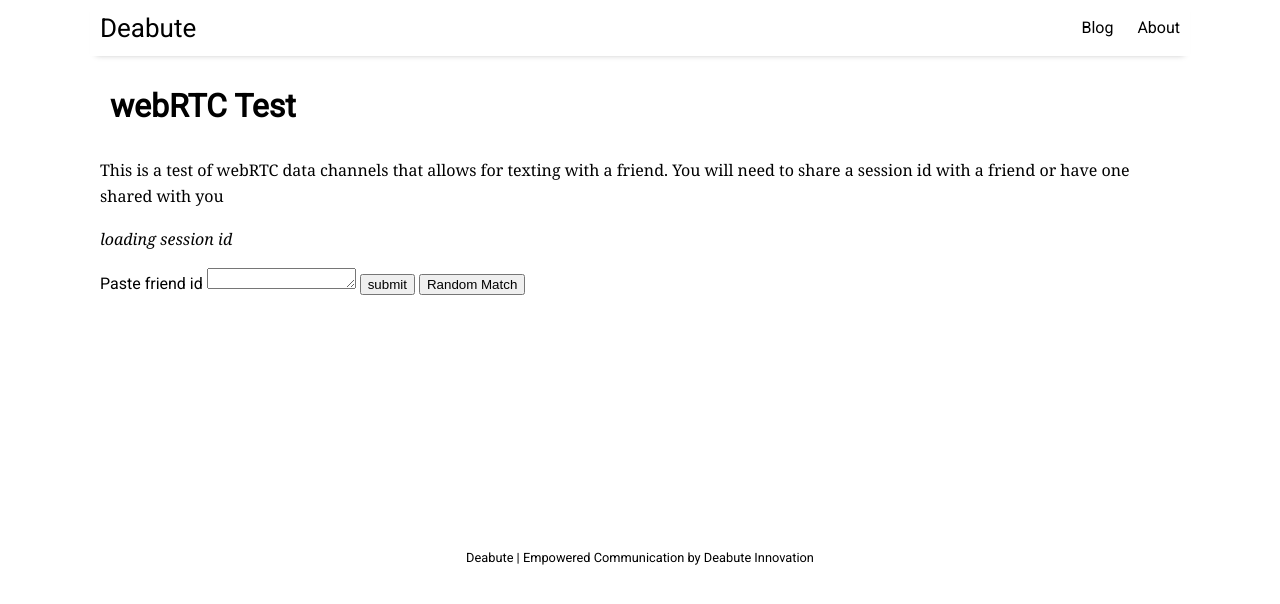
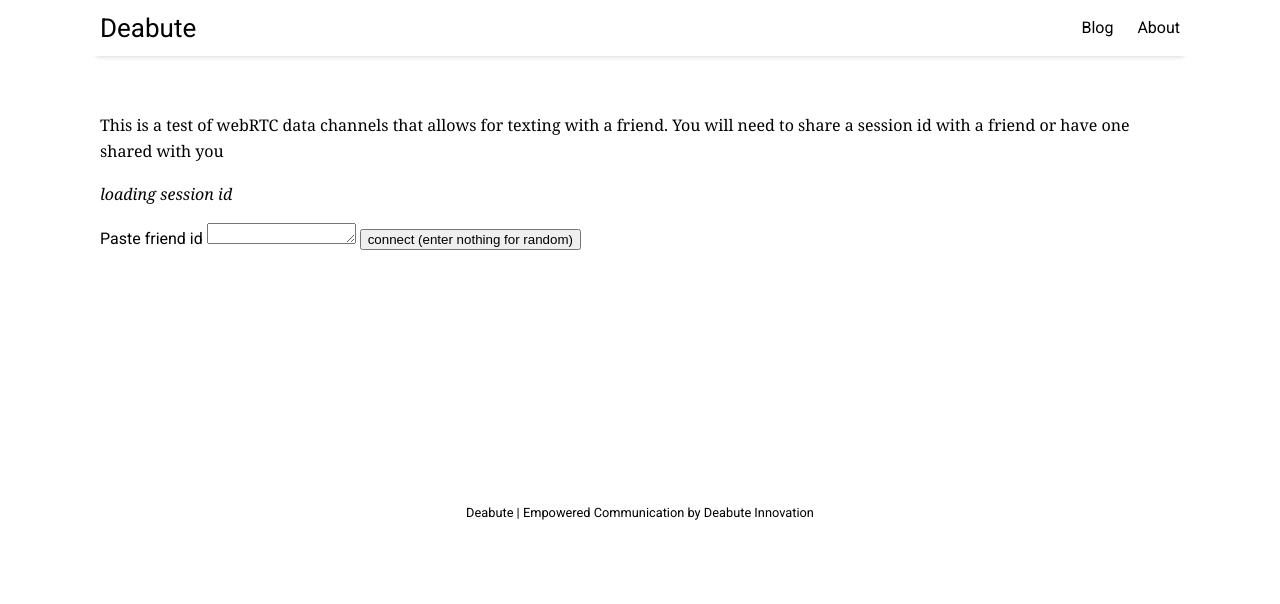
Before and after one commit to Deabute/deabute.com, a Jekyll site: the page built from chat.html, in a window 1280 px wide. Shown: the top 604 px of the page. Built offline with Jekyll 4.4.1, drawn with Linux system fonts in a browser that asks for light colours; nearby versions of some CDN libraries; part of the change alters nothing that is shown.

```diff
--- a/assets/js/chat.js
+++ b/assets/js/chat.js
@@ -3,21 +3,19 @@
 var rtc = { // stun servers in config allow client to introspect a communication path to offer a remote peer
     config: {'iceServers': [ {'urls': 'stun:stun.stunprotocol.org:3478'}, {'urls': 'stun:stun.l.google.com:19302'} ]},
     peer: null,                      // placeholder for parent webRTC object instance
-    dataChannel: null,               // object for local data channel end point
     localID: { sdp: null, ice: [] }, // package for user to send off to a friend they want to connect with
-    channelOpen: false,              // false: closed data channel, true: open data channel
     init: function(mediaStream){
         rtc.peer = new RTCPeerConnection(rtc.config);           // create new instance for local client
         rtc.handleMedia(mediaStream);                           // function for adding media tracks to our rtc connection
-        rtc.dataChannel = rtc.peer.createDataChannel('chat');   // Creates data endpoint for client's side of connection
+        dataPeer.channel = rtc.peer.createDataChannel('chat');   // Creates data endpoint for client's side of connection
         rtc.peer.onicecandidate = function onIce(event) {       // on address info being introspected (after local discription is set)
             if(event.candidate){                                // canididate property denotes data as multiple canidates can resolve
                 rtc.localID.ice.push(event.candidate);          // Add a canidate to an array that we can package up and show user
             } else {                                            // null event.canidate means we finished recieving canidates
-                ws.send({type: 'offer', friend:ws.friend, me: ws.id , offer: rtc.localID});
+                ws.send({type: 'offer', friend:ws.friend, offer: rtc.localID});
             } // NOTE we show connection info to share once ice canidates are complete this can be slower to find a route
         };    // Also note that sdp is going to be negotiated first regardless of any media being involved. its faster to resolve
-        rtc.peer.ondatachannel = rtc.newDataChannel;            // creates data endpoints for remote peer on rtc connection
+        rtc.peer.ondatachannel = dataPeer.newChannel;            // creates data endpoints for remote peer on rtc connection
     },
     handleMedia: function(mediaStream){
         if(mediaStream){
@@ -54,29 +52,57 @@ var rtc = { // stun servers in config allow client to introspect a communication
                 return rtc.peer.setLocalDescription(answer);    // set that offer as our local discripion
             }).then(function onOfferSetDesc(){
                 rtc.localID.sdp = rtc.peer.localDescription;    // add discription to answer to remote once locally set
-                app.changeMode();
             });                                                 // note answer is shown to user in onicecandidate event above once resolved
         }                                                       // ice canidates start resolving after local discription is set
     },
-    newDataChannel: function(event){
+    sessionId: function(peer){                            // what to do when a friends session id is entered
+        ws.friend = peer ? peer : app.sessionInput.value; // set id to target friend value to use when ice canidates are gathered
+        rtc.getOffer();                                   // get sdp offer
+    }
+};
+
+var dataPeer = {
+    channel: null,
+    connected: false,
+    newChannel: function(event){
         receiveChannel = event.channel;                                        // recieve channel events handlers created on connection
         receiveChannel.onerror = function onError(){};                         // handling errors could be a good idea
         receiveChannel.onmessage = function onMsg(event){
-            app.appendMsg('Peer: ' + event.data);                              // onmessage event returns an object
+            var res = dataPeer.incoming(event.data);
+            if(res.type){ws.send(res);}
         };
-        receiveChannel.onopen = function onOpen(){rtc.channelOpen = true;};    // handle events upon opening connection
-        receiveChannel.onclose = function onClose(){rtc.channelOpen = false;}; // doenst seem to work on closing a tab
+        receiveChannel.onopen = function onOpen(){dataPeer.connected = true;};    // handle events upon opening connection
+        receiveChannel.onclose = function onClose(){dataPeer.connected = false;}; // doenst seem to work on closing a tab
     },
-    sessionId: function(peer){                  // what to do when a friends session id is entered
-        ws.friend = peer ? peer : app.sessionInput.value; // set id to target friend value to use when ice canidates are gathered
-        rtc.getOffer();                     // get sdp offer
-        app.changeMode();                   // preemptively switch to message view
+    incoming: function(message){               // handle incoming socket messages
+        var req = {type: null};                // request
+        try {req = JSON.parse(message);}       // probably should be wrapped in error handler
+        catch(error){}                         // if error we don't care there is a default object
+        var res = {type: null};                // response
+        if(req.type === 'msg'){
+            app.appendMsg('Peer: ' + req.msg); // onmessage event returns an object
+        } else if(req.type === 'disconnect'){
+            app.changeMode();
+        } else {
+            console.log(message);        // will log message regardless of whether it was parsed
+        }
+        return res;
+    },
+    send: function(sendObj){
+        try{sendObj = JSON.stringify(sendObj);} catch(error){console.log(error);}
+        if(dataPeer.connected){
+            dataPeer.channel.send(sendObj);
+            return true;
+        } else {
+            console.log('disconnected from peer');
+            return false;
+        }
     }
 };
 
 var ws = {
     id: null,          // id of this connection set by server
-    friend: null,      // id of peer to connect with
+    friend: '',        // id of peer to connect with
     instance: null,    // placeholder for websocket object
     connected: false,  // set to true when connected to server
     init: function(server){
@@ -104,13 +130,18 @@ var ws = {
             rtc.offersAndAnswers(req.offer);
         } else if(req.type === 'rando'){
             rtc.sessionId(req.peer);
+        } else if(req.type === 'match'){
+            app.changeMode();
+        } else if(req.type === 'nomatch'){
+            app.inputStage++;
+            if(app.inputStage > app.inputStage.length){app.inputStage = 0;}
+            app.inputLabelEl.innerHTML = app.inputLabelText[app.inputStage];
+        } else if(req.type === 'disconnect'){
+            app.changeMode();
         } else {
             console.log(message);        // will log message regardless of whether it was parsed
         }
         return res;
-    },
-    match: function(){
-        if(ws.id){ws.send({type: 'rando', id: ws.id});}
     },
     send: function(msg){
         try{msg = JSON.stringify(msg);} catch(error){console.log(error);}
@@ -146,6 +177,13 @@ var media = {
 };
 
 var app = {
+    inputStage: 0,
+    inputLabelText: [
+        'Paste friend id',
+        'Sorry try a different id',
+        'They might be chatting with someone'
+    ],
+    inputLabelEl: document.getElementById('inputLabel'),
     chatMode: false, // Determites if showing talkin mode or connecting mode
     receiveBox: document.getElementById('receiveBox'),
     sendBox: document.getElementById('sendBox'),
@@ -171,14 +209,18 @@ var app = {
             }
         });*/
     },
+    randoConnect: function(){
+
+    },
     sendMsg: function(){ // send messages to peer
-        if(rtc.channelOpen){
-            rtc.dataChannel.send(app.sendBox.value);
-            app.appendMsg('Me  : ' + app.sendBox.value);
-            app.sendBox.value = '';
-        } else {
-            app.appendMsg('disconneced from peer');
-        }
+        dataPeer.send({type: 'msg', msg: app.sendBox.value});
+        app.appendMsg('Me  : ' + app.sendBox.value);
+        app.sendBox.value = '';
+    },
+    endChat: function(){
+        dataPeer.send({type: 'disconnect'});
+        ws.send({type: 'disconnect'});
+        app.changeMode();
     },
     appendMsg: function(msg){  // add messages to message box
         var line = document.createElement('p');
@@ -192,6 +234,7 @@ var app = {
             app.msgArea.style.visibility = 'visible';
             app.setupBox.style.visibility = 'hidden';
         } else {
+            app.receiveBox.innerHTML = '';
             app.msgArea.style.visibility = 'hidden';
             app.setupBox.style.visibility = 'visible';
         }
--- a/chat.html
+++ b/chat.html
@@ -1,16 +1,15 @@
 ---
 layout: page
-title: webRTC Test
+title:
 ---
 
 <div id="setupBox">
     <p>This is a test of webRTC data channels that allows for texting with a friend.
     You will need to share a session id with a friend or have one shared with you</p>
     <p id="sessionid"> <i>loading session id</i> </p>
-    <label for="sessionInput">Paste friend id</label>
+    <label for="sessionInput" id="inputLabel">Paste friend id</label>
     <textarea id="sessionInput" rows="1" cols="16"></textarea>
-    <button onclick="rtc.sessionId()" type="button" name="connectFriend">submit</button>
-    <button onclick="ws.match()" type="button" name="randoMatch">Random Match</button>
+    <button onclick="rtc.sessionId()" type="button" name="connectFriend">connect (enter nothing for random)</button>
     {% if jekyll.environment == "production" %}
         <p id=socketserver>{{ site.socketserver }}</p>
     {% else %}
@@ -22,8 +21,8 @@ title: webRTC Test
 <video id="voiceStream">unsuported</video>
 
 <div id="msgArea">
-
     <div id="receiveBox"></div>
+    <button onclick="app.endChat()" type="button" name="getInfo">End Call</button>
     <textarea id="sendBox" rows="1" cols="80"></textarea>
     <button onclick="app.sendMsg()" type="button" name="getInfo">Send Message</button>
 </div>
```
